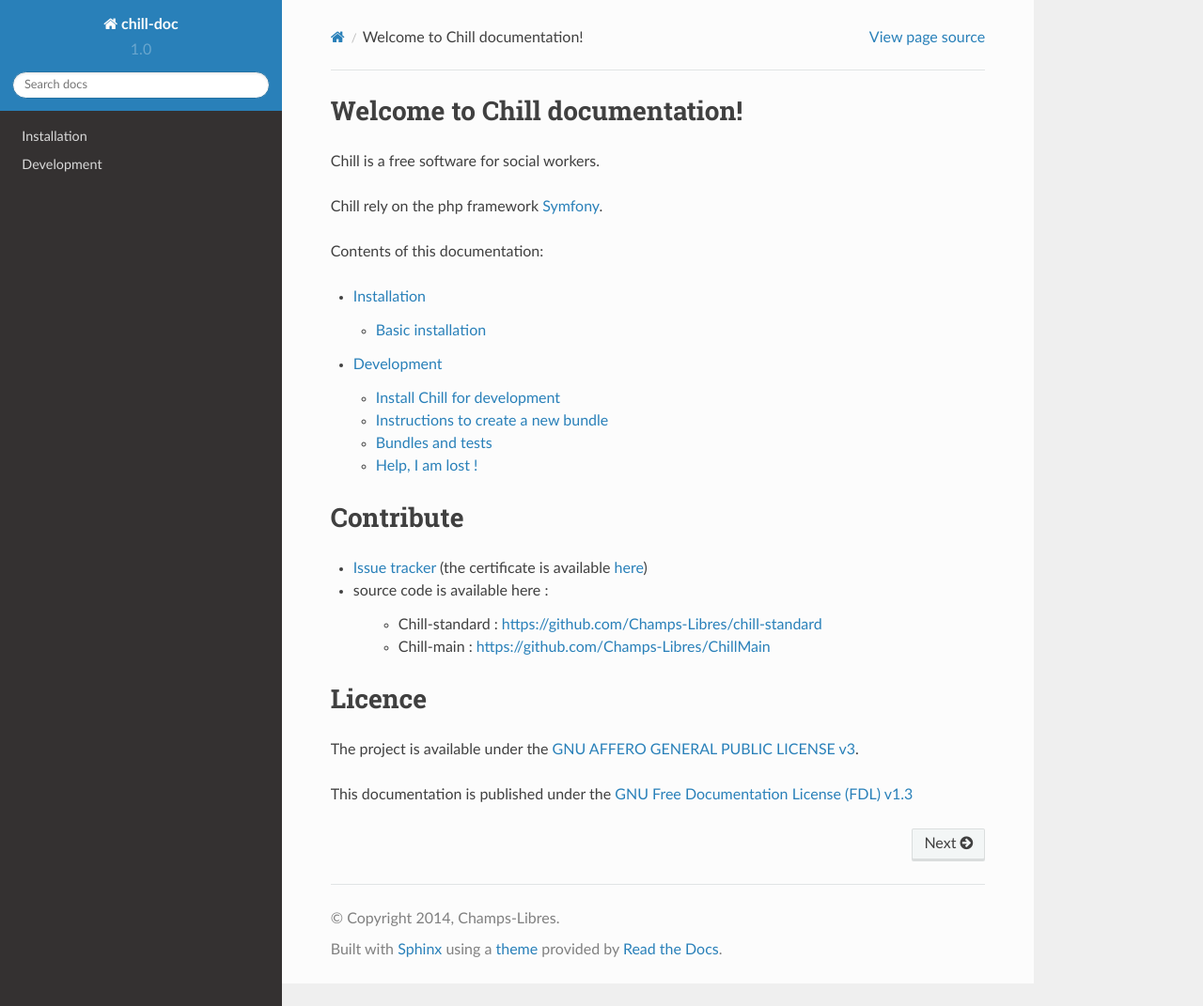
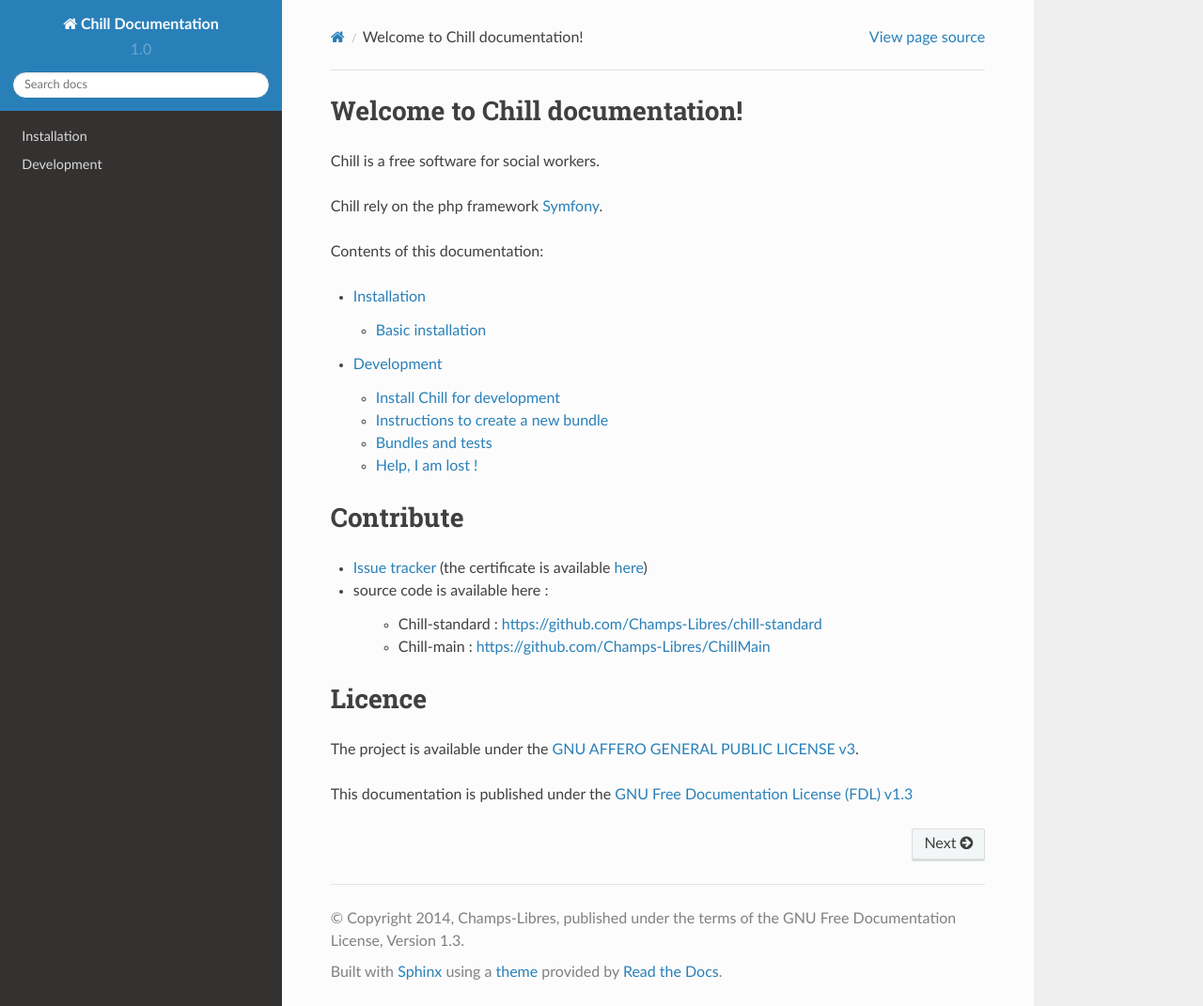
Before and after one commit to Chill-project/Documentation, a Sphinx documentation site: the page built from source/index.rst, in a window 1280 px wide and 1071 px high. Shown: the whole window at 94% size. Built offline with Sphinx 7.4.7 and the Read the Docs theme 2.0.0, drawn with Linux system fonts in a browser that asks for light colours.

Commit message:
add licence to footer and correct project name

```diff
--- a/source/conf.py
+++ b/source/conf.py
@@ -48,8 +48,8 @@ source_suffix = '.rst'
 master_doc = 'index'
 
 # General information about the project.
-project = 'chill-doc'
-copyright = '2014, Champs-Libres'
+project = 'Chill Documentation'
+copyright = '2014, Champs-Libres, published under the terms of the GNU Free Documentation License, Version 1.3'
 
 # The version info for the project you're documenting, acts as replacement for
 # |version| and |release|, also used in various other places throughout the
@@ -58,7 +58,7 @@ copyright = '2014, Champs-Libres'
 # The short X.Y version.
 version = '1.0'
 # The full version, including alpha/beta/rc tags.
-release = '1.0.0'
+release = '1.0.0ALPHA'
 
 # The language for content autogenerated by Sphinx. Refer to documentation
 # for a list of supported languages.
```
